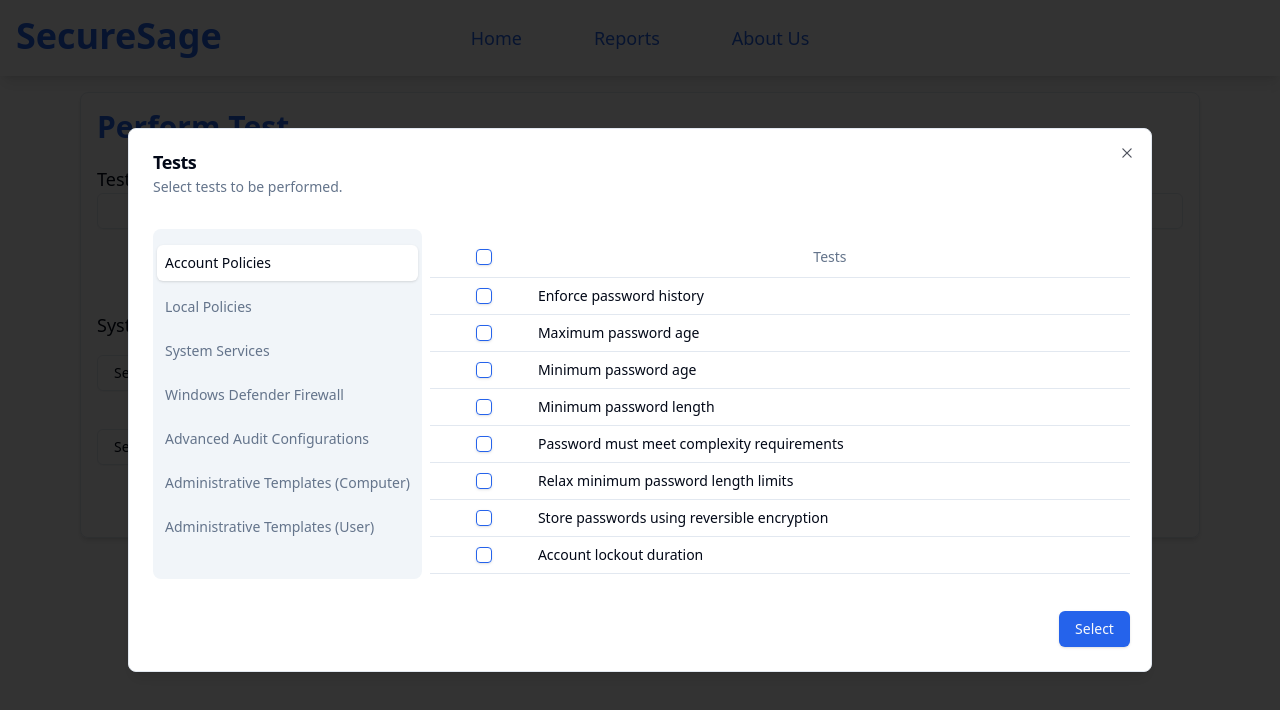
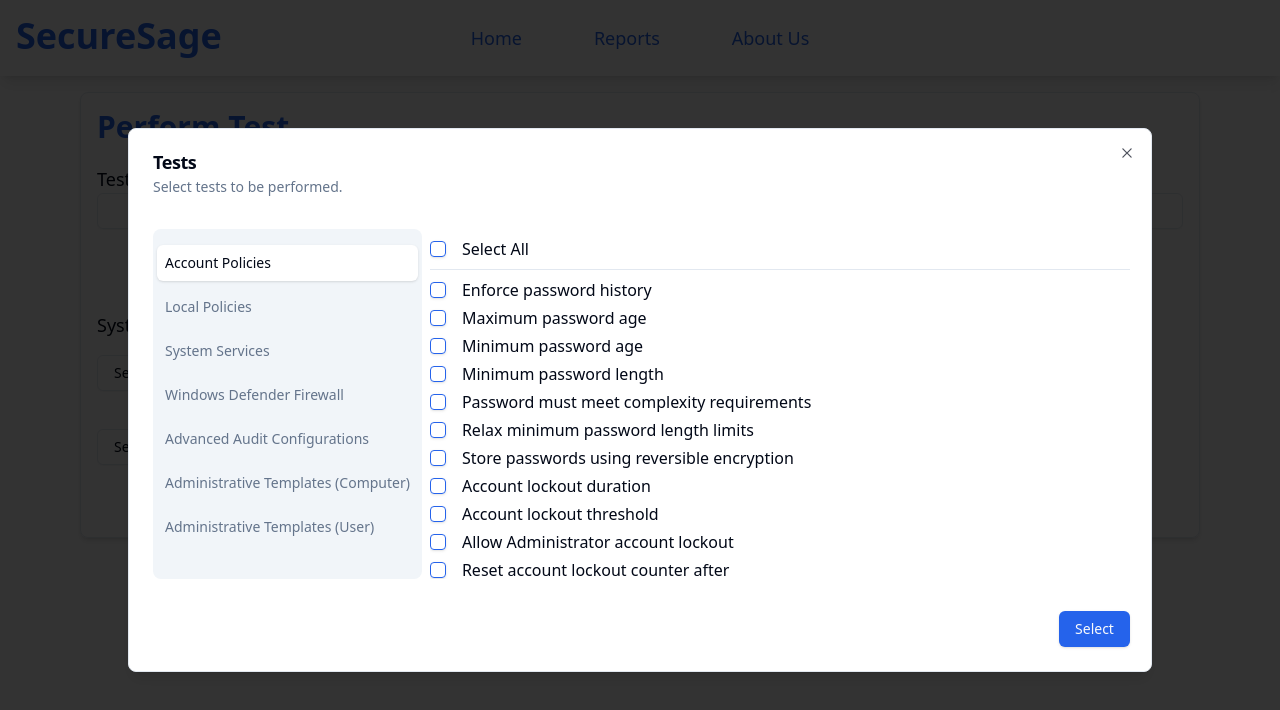
Before and after one commit to yuvyy/secure-sage, a React (Vite) app: page /newTest in a window 1280 px wide. Both pictures are taken after a click on the button "Select Tests". Shown: the top 710 px of the page. Built offline with nearby package versions, Linux system fonts and the light colour scheme.

Commit message:
fix: test selection

```diff
--- a/package.json
+++ b/package.json
@@ -18,6 +18,7 @@
     "@radix-ui/react-label": "^2.1.0",
     "@radix-ui/react-popover": "^1.1.1",
     "@radix-ui/react-scroll-area": "^1.1.0",
+    "@radix-ui/react-separator": "^1.1.0",
     "@radix-ui/react-slot": "^1.1.0",
     "@radix-ui/react-tabs": "^1.1.0",
     "@tanstack/react-table": "^8.20.5",
--- a/src/Components/testSelector.jsx
+++ b/src/Components/testSelector.jsx
@@ -11,7 +11,7 @@ import {
 import { Tabs, TabsContent, TabsList, TabsTrigger } from "@/components/ui/tabs";
 import { ScrollArea } from "./ui/scroll-area";
 import TestTable from "./testTable";
-
+import React from "react";
 
 const data = [
   {
@@ -576,6 +576,42 @@ const data = [
 ];
 
 export default function TestSelector() {
+  const [checkedItems, setCheckedItems] = React.useState({});
+
+  React.useEffect(() => {
+    const initialCheckedItems = {};
+    data.forEach((category) => {
+      initialCheckedItems[category.category] = new Set();
+    });
+    setCheckedItems(initialCheckedItems);
+  }, []);
+
+  const handleSelectAll = (category) => {
+    setCheckedItems((prev) => {
+      const newCheckedItems = { ...prev };
+      const categoryTests =
+        data.find((c) => c.category === category)?.tests || [];
+      if (newCheckedItems[category].size === categoryTests.length) {
+        newCheckedItems[category].clear();
+      } else {
+        newCheckedItems[category] = new Set(categoryTests);
+      }
+      return newCheckedItems;
+    });
+  };
+
+  const handleItemCheck = (category, item) => {
+    setCheckedItems((prev) => {
+      const newCheckedItems = { ...prev };
+      if (newCheckedItems[category].has(item)) {
+        newCheckedItems[category].delete(item);
+      } else {
+        newCheckedItems[category].add(item);
+      }
+      return newCheckedItems;
+    });
+  };
+
   return (
     <Dialog>
       <DialogTrigger asChild>
@@ -587,17 +623,28 @@ export default function TestSelector() {
           <DialogDescription>Select tests to be performed.</DialogDescription>
         </DialogHeader>
         <div className="py-4">
-          <Tabs defaultValue={data[0].category}  className="flex gap-2">
+          <Tabs defaultValue={data[0].category} className="flex gap-2">
             <TabsList className="flex flex-col w-min gap-2 py-4 justify-start items-stretch h-auto">
-            {data.map((cat) =>(
-                <TabsTrigger key={cat.category} value={cat.category} className='flex justify-start p-2'>{cat.category}</TabsTrigger>
+              {data.map((cat) => (
+                <TabsTrigger
+                  key={cat.category}
+                  value={cat.category}
+                  className="flex justify-start p-2"
+                >
+                  {cat.category}
+                </TabsTrigger>
               ))}
             </TabsList>
-            <ScrollArea className='h-[350px] w-[700px]'>
-
+            <ScrollArea className="h-[350px] w-[700px]">
               {data.map((cat) => (
                 <TabsContent key={cat.category} value={cat.category}>
-                    <TestTable tests={cat.tests} className='' />
+                  <TestTable
+                    category={cat}
+                    handleItemCheck={handleItemCheck}
+                    handleSelectAll={handleSelectAll}
+                    checkedItems={checkedItems}
+                    className=""
+                  />
                 </TabsContent>
               ))}
             </ScrollArea>
--- a/src/Components/testTable.jsx
+++ b/src/Components/testTable.jsx
@@ -1,33 +1,40 @@
-import React from "react";
-import {
-  Table,
-  TableBody,
-  TableCaption,
-  TableCell,
-  TableHead,
-  TableHeader,
-  TableRow,
-} from "@/components/ui/table";
 import { Checkbox } from "@/components/ui/checkbox";
+import { Separator } from "./ui/separator";
 
-
-export default function TestTable({tests}) {
+export default function TestTable({
+  category,
+  handleItemCheck,
+  handleSelectAll,
+  checkedItems,
+}) {
   return (
-    <Table className=''>
-      <TableHeader>
-        <TableRow>
-          <TableHead className="w-[100px] text-center"><Checkbox/></TableHead>
-          <TableHead className="text-center">Tests</TableHead>
-        </TableRow>
-      </TableHeader>
-      <TableBody>
-      {tests.map((test) => (
-        <TableRow key={test}>
-          <TableCell className="font-medium text-center"><Checkbox/></TableCell>
-          <TableCell>{test}</TableCell>
-        </TableRow>
-      ))}
-      </TableBody>
-    </Table>
+    <div className="flex flex-col">
+      <div>
+        <div className="flex gap-4 items-center">
+          <Checkbox
+            id={`selectAll-${category.category}`}
+            checked={
+              checkedItems[category.category]?.size === category.tests.length
+            }
+            onCheckedChange={() => handleSelectAll(category.category)}
+            F
+          />
+          <p>Select All</p>
+        </div>
+        <Separator className="my-2" />
+      </div>
+      <div className="flex flex-col gap-1">
+        {category.tests.map((test) => (
+          <div key={test} className="flex gap-4 items-center">
+            <Checkbox
+              id={`${category.category}-${test}`}
+              checked={checkedItems[category.category]?.has(test)}
+              onCheckedChange={() => handleItemCheck(category.category, test)}
+            />
+            <label>{test}</label>
+          </div>
+        ))}
+      </div>
+    </div>
   );
 }
--- /dev/null
+++ b/src/Components/ui/separator.jsx
@@ -0,0 +1,23 @@
+import * as React from "react"
+import * as SeparatorPrimitive from "@radix-ui/react-separator"
+
+import { cn } from "@/lib/utils"
+
+const Separator = React.forwardRef((
+  { className, orientation = "horizontal", decorative = true, ...props },
+  ref
+) => (
+  <SeparatorPrimitive.Root
+    ref={ref}
+    decorative={decorative}
+    orientation={orientation}
+    className={cn(
+      "shrink-0 bg-border",
+      orientation === "horizontal" ? "h-[1px] w-full" : "h-full w-[1px]",
+      className
+    )}
+    {...props} />
+))
+Separator.displayName = SeparatorPrimitive.Root.displayName
+
+export { Separator }
```
Also changed, not shown: 1 other file (tests, documents, lock files or other folders). Lines whose indentation alone changed are shown as unchanged.
